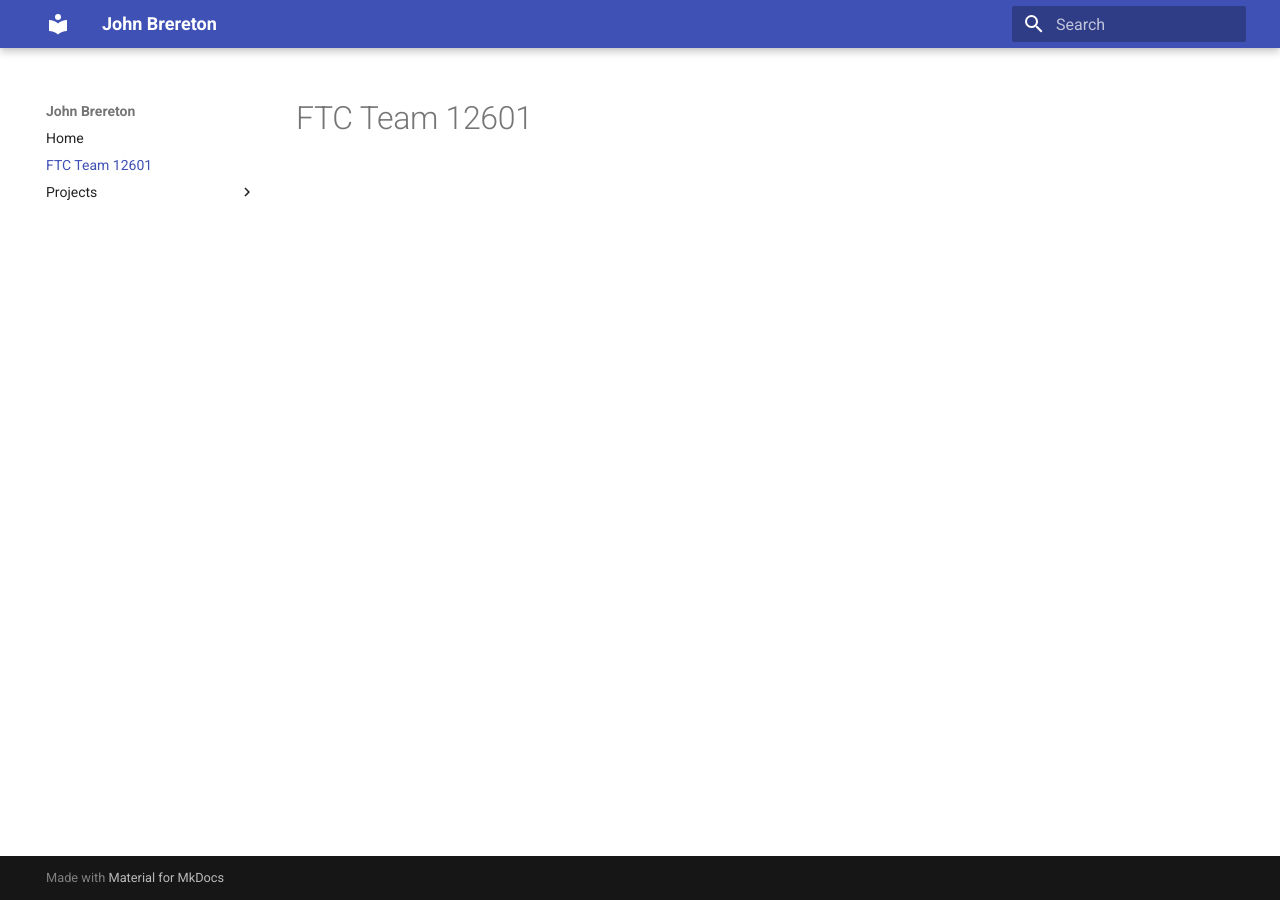
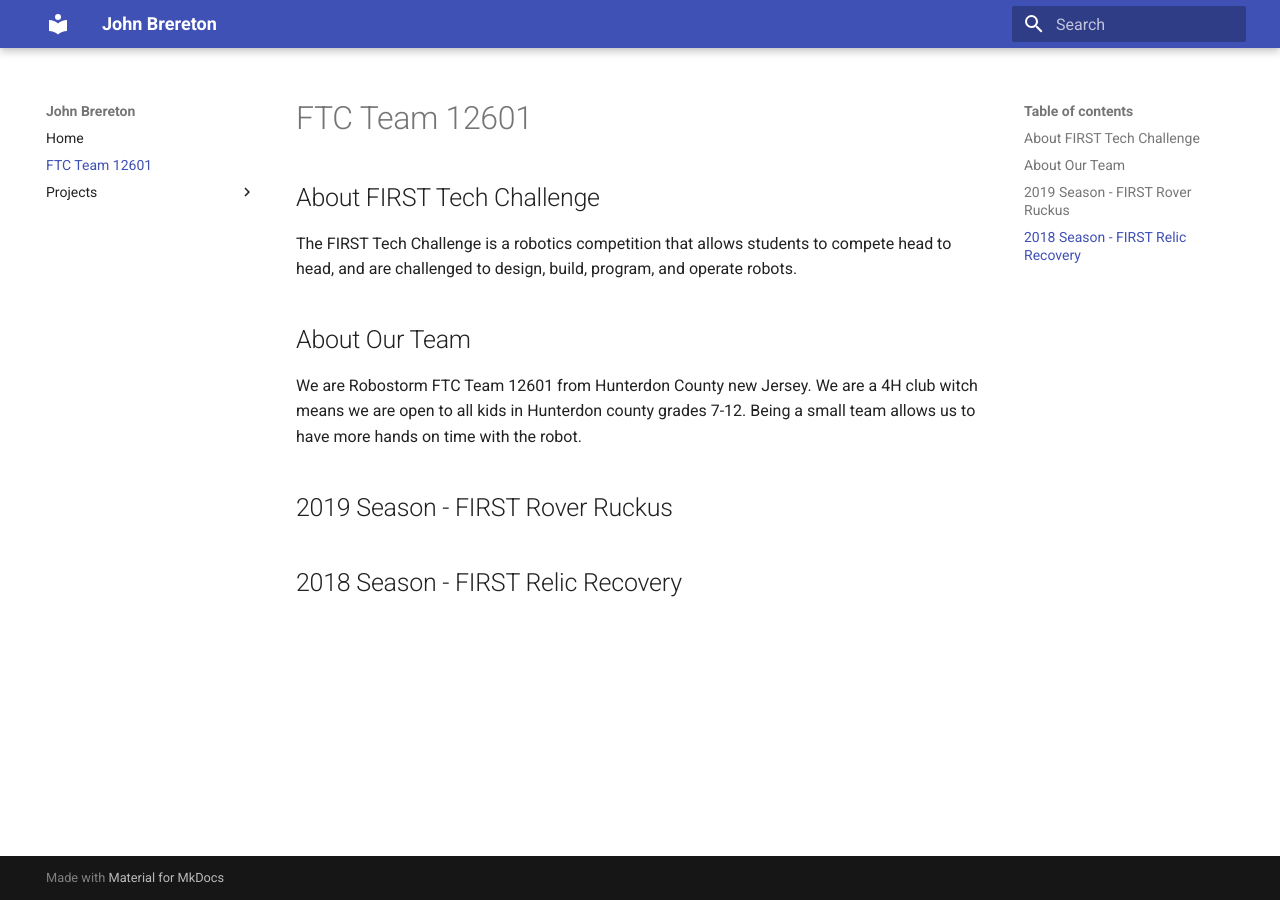
Before and after one commit to johnBrereton/Website-v2, an MkDocs documentation site: the page built from docs/FTC.md, in a window 1280 px wide. Built offline with MkDocs 1.6.1 and Material for MkDocs 9.7.7, drawn with Linux system fonts in a browser that asks for light colours; old or Windows-style settings are respelled for this version of MkDocs.

```diff
--- a/docs/FTC.md
+++ b/docs/FTC.md
@@ -1 +1,11 @@
 #FTC Team 12601
+
+##About FIRST Tech Challenge
+The FIRST Tech Challenge is a robotics competition that allows students to compete head to head, and are challenged to design, build, program, and operate robots.
+
+##About Our Team
+We are Robostorm FTC Team 12601 from Hunterdon County new Jersey.  We are a 4H club witch means we are open to all kids in Hunterdon county grades 7-12.  Being a small team allows us to have more hands on time with the robot.
+
+##2019 Season - FIRST Rover Ruckus
+
+##2018 Season - FIRST Relic Recovery
--- a/mkdocs.yml
+++ b/mkdocs.yml
@@ -4,6 +4,6 @@ pages:
     - Home: index.md
     - FTC Team 12601: FTC.md
     - Projects:
-        - stuff.md
+        - This Website: Projects/Website.md
 theme:
     name: 'material'
```
Also changed, not shown: docs/Projects/Website.md (added, +10 -0 lines), docs/index.md (+0 -8 lines), docs/img/favicon.ico.
